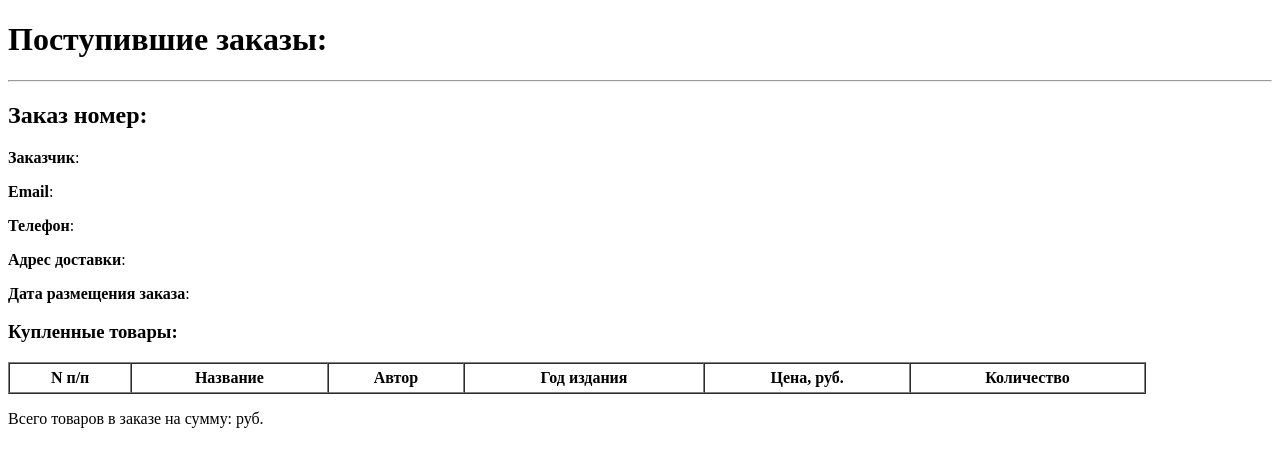
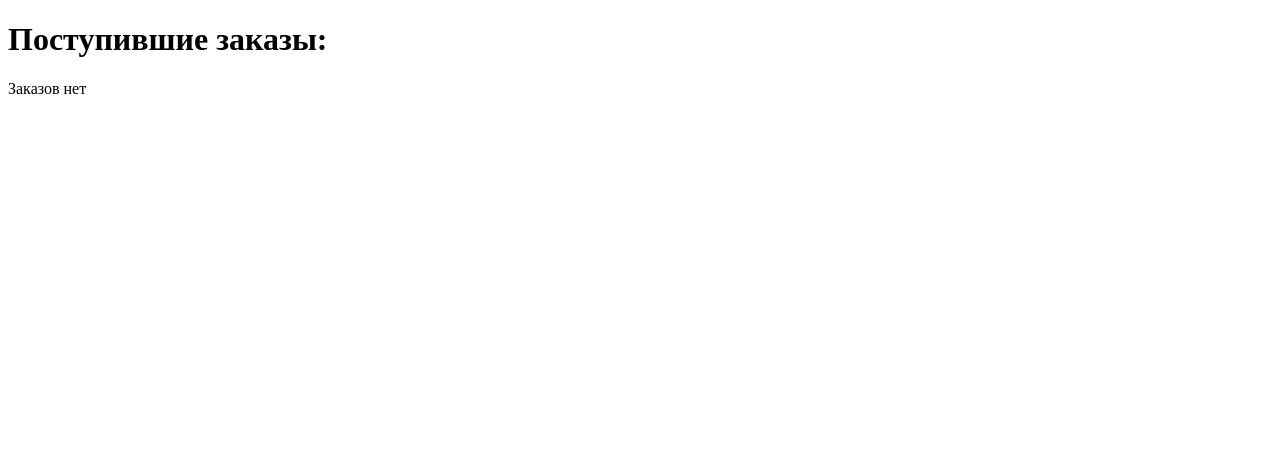
Before and after one commit to rekreg/borisov2, a PHP site: page /eshop/admin/orders.php in a window 1280 px wide. Shown: the top 467 px of the page. Run offline with PHP 8.4, Linux system fonts and the light colour scheme; lists and menus that the app fills with data are empty.

Commit message:
Закончил Уровень 2: День 3

```diff
--- a/eshop/admin/orders.php
+++ b/eshop/admin/orders.php
@@ -2,6 +2,7 @@
 	require "secure/session.inc.php";
 	require "../inc/lib.inc.php";
 	require "../inc/config.inc.php";
+
 ?>
 <!DOCTYPE html>
 <html>
@@ -12,17 +13,28 @@
 <body>
 <h1>Поступившие заказы:</h1>
 <?php
+$orders = getOrders();
+if(!$orders):
+  echo "Заказов нет";
+  exit;
+endif;
 
+foreach($orders as $order):
+  $i = 0; $count = 0;
 ?>
 <hr>
-<h2>Заказ номер: </h2>
-<p><b>Заказчик</b>: </p>
-<p><b>Email</b>: </p>
-<p><b>Телефон</b>: </p>
-<p><b>Адрес доставки</b>: </p>
-<p><b>Дата размещения заказа</b>: </p>
+<h2>Заказ номер: <?=$order["orderid"]?></h2>
+<p><b>Заказчик</b>: <?=$order["name"]?></p>
+<p><b>Email</b>: <?=$order["email"]?></p>
+<p><b>Телефон</b>: <?=$order["phone"]?></p>
+<p><b>Адрес доставки</b>: <?=$order["address"]?></p>
+<p><b>Дата размещения заказа</b>: <?=date("d-m-Y  h:i", (int) $order['date'])?> </p>
+
+
+
 
 <h3>Купленные товары:</h3>
+
 <table border="1" cellpadding="5" cellspacing="0" width="90%">
 <tr>
 	<th>N п/п</th>
@@ -33,9 +45,27 @@
 	<th>Количество</th>
 </tr>
 
+<?php
+  foreach($order['goods'] as $item):
+?>
+<tr>
+	<td><?= ++$i?></td>
+  <td><?= $item['title']?></td>
+  <td><?= $item['author']?></td>
+  <td><?= $item['pubyear']?></td>
+  <td><?= $item['price']?></td>
+  <td><?= $item['quantity']?></td>
+</tr>
+
+<?php
+  $count += $item['price'] * $item['quantity'];
+  endforeach;
+?>
 
 </table>
-<p>Всего товаров в заказе на сумму: руб.</p>
-
+<p>Всего товаров в заказе на сумму: <?=$count?> руб.</p>
+<?php
+endforeach;
+?>
 </body>
 </html>
```
